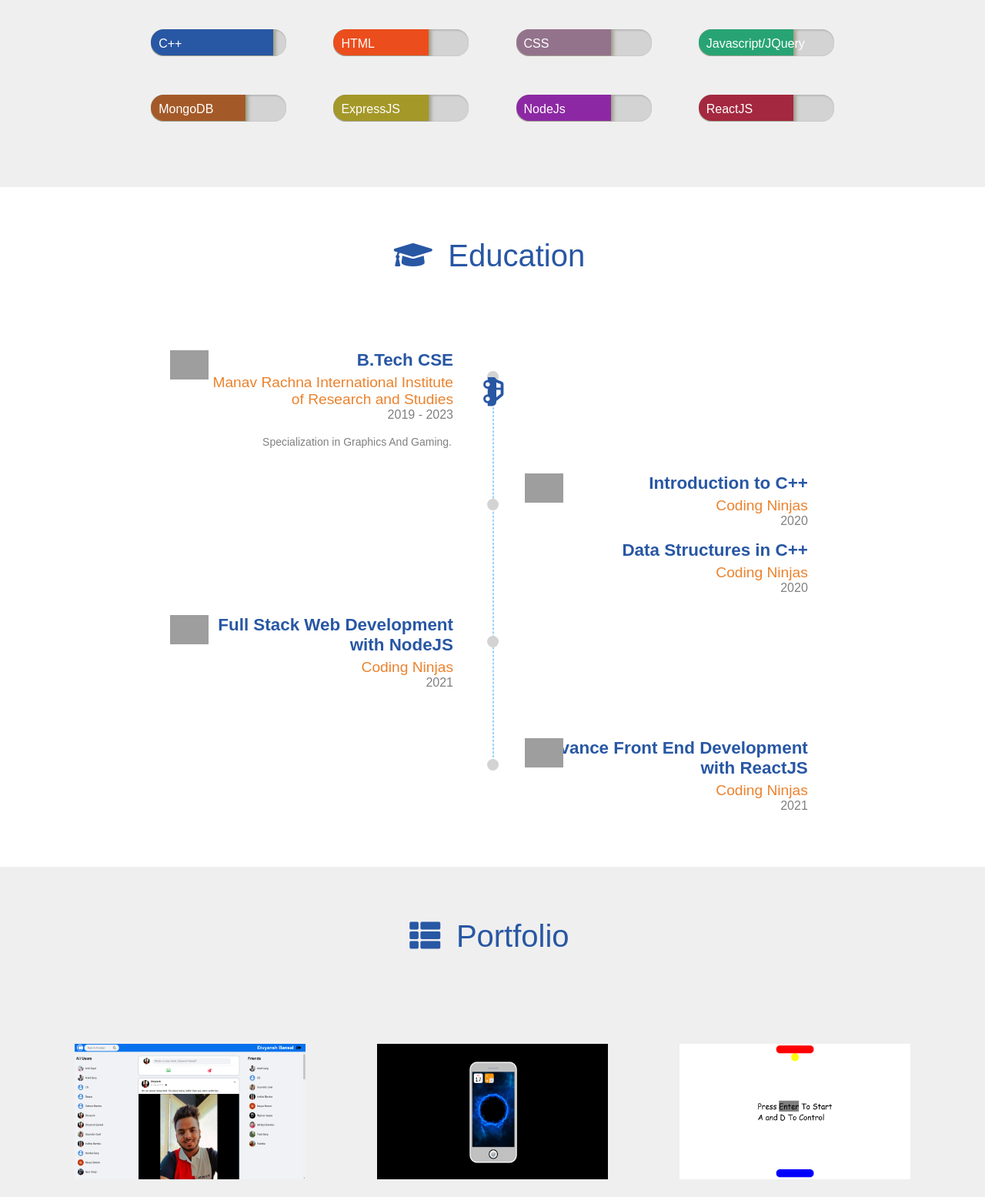
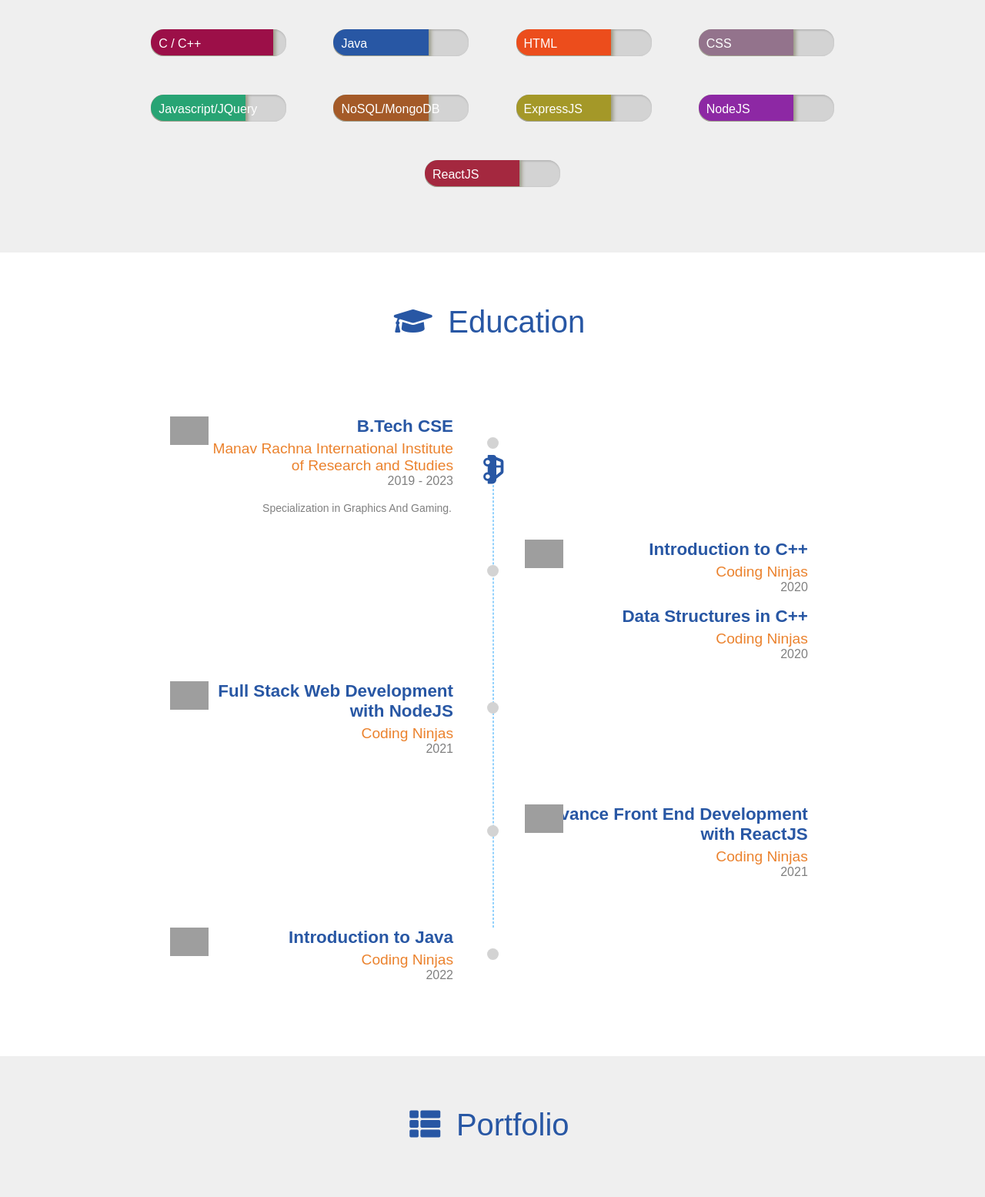
Before and after one commit to Divyansh4721/Resume, a plain HTML site: page index.html in a window 1280 px wide. Shown: the part 1009-2564 px from the top of the page at 77% size. Drawn offline with Linux system fonts and the light colour scheme; grey boxes are pictures that could not be loaded.

Commit message:
Add files via upload

```diff
--- a/index.html
+++ b/index.html
@@ -80,7 +80,7 @@
 
           <li>
             <a href="https://www.facebook.com/divyansh.bansal.904/">
-              <i class="fab fa-facebook-f"></i>
+              <i style="padding: 10px 15px;" class="fab fa-facebook-f"></i>
             </a>
           </li>
         </ul>
@@ -102,7 +102,7 @@
         <p>
           I'm a passionate programmer from <span class="text-highlight">Manav Rachna International Institute of Research
             and Studies</span>, Faridabad,Haryana.<br>
-          I have done <span class="text-highlight">Introduction to C++</span>,<span class="text-highlight"> Data
+          I have done <span class="text-highlight">Introduction to C++</span>,<span class="text-highlight"> Introduction to Java</span>,<span class="text-highlight"> Data
             Structures in C++</span>,
           <span class="text-highlight"> Full Stack Web Development with Node.js & React.js</span> courses from <span
             class="text-highlight">Coding Ninjas</span>.
@@ -125,9 +125,17 @@
       <div class="skills-display">
 
         <div class="skill-progress">
-          <div class="ninty-percent mb-blue" data-bar-width="90">
+          <div class="ninty-percent mb-pink" data-bar-width="90">
             <div class="skill-name">
-              <span> C++ </span>
+              <span> C / C++ </span>
+            </div>
+          </div>
+        </div>
+
+        <div class="skill-progress">
+          <div class="ninty-percent mb-blue" data-bar-width="70">
+            <div class="skill-name">
+              <span> Java </span>
             </div>
           </div>
         </div>
@@ -155,7 +163,7 @@
         <div class="skill-progress">
           <div class="seventy-percent mb-col1" data-bar-width="70">
             <div class="skill-name">
-              <span> MongoDB </span>
+              <span> NoSQL/MongoDB </span>
             </div>
           </div>
         </div>
@@ -169,7 +177,7 @@
         <div class="skill-progress">
           <div class="seventy-percent mb-col3" data-bar-width="70">
             <div class="skill-name">
-              <span> NodeJs </span>
+              <span> NodeJS </span>
             </div>
           </div>
         </div>
@@ -250,6 +258,18 @@
           </div>
         </div>
 
+        <div class="timeline-box left ">
+          <div class="timeline-container">
+            <div class="timeline-logo">
+              <img src="https://ninjasfiles.s3.amazonaws.com/asset_0000000000000032_1550746413_iiitd_logo.png">
+            </div>
+            <h3 class="experience-designation  m0 m-blue">Introduction to Java</h3>
+            <h4 class="experience-company-name ">Coding Ninjas</h4>
+            <h5 class="experience-duration m0">2022</h5>
+          </div>
+        </div>
+
+
         <div id="timeline-divider">
           <div class="timeline-traveller">
             <div>
@@ -272,7 +292,7 @@
 
       <div id="portfolio-container">
 
-        <a class="portfolio-image-container" href="https://bit.ly/2R9O6YY">
+        <a class="portfolio-image-container" href="http://codeial.dimoss.in/">
           <img src="Portfolio (6).png">
           <div class="portfolio-details">
             <p>
@@ -368,7 +388,7 @@
 
           <li>
             <a href="https://www.facebook.com/divyansh.bansal.904/">
-              <i class="fab fa-facebook-f"></i>
+              <i style="padding: 10px 15px;" class="fab fa-facebook-f"></i>
             </a>
           </li>
 
--- a/style.css
+++ b/style.css
@@ -116,7 +116,7 @@ body::-webkit-scrollbar {
 }
 
 .social-icons li a i {
-  padding: 10px;
+  padding: 10px 12px;
   font-size: 1rem;
   border-radius: 50%;
 }
@@ -444,7 +444,7 @@ section:nth-child(2n + 1) {
 #contact .social-icons li a i {
   font-size: 1.2rem;
   margin: 40px 10px 10px;
-  padding: 10px 14px 20px 10px;
+  padding: 10px 12px;
 
 }
 
@@ -499,7 +499,9 @@ button:focus {
 .m-blue {
   color: #2857a4;
 }
-
+.mb-pink {
+  background-color: #9C0F48;
+}
 .mb-blue {
   background-color: #2857a4;
 }
@@ -551,7 +553,6 @@ button:focus {
   height: inherit;
   width: 50%;
 }
-
 
 @media only screen and (max-width: 572px) {
 
```
